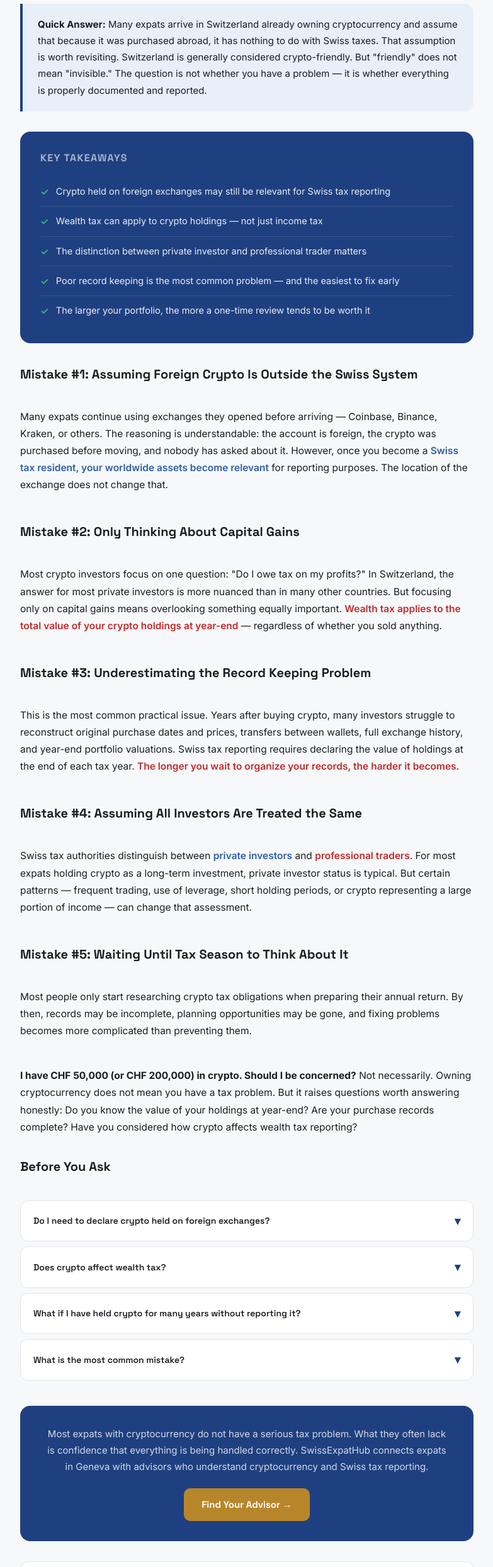
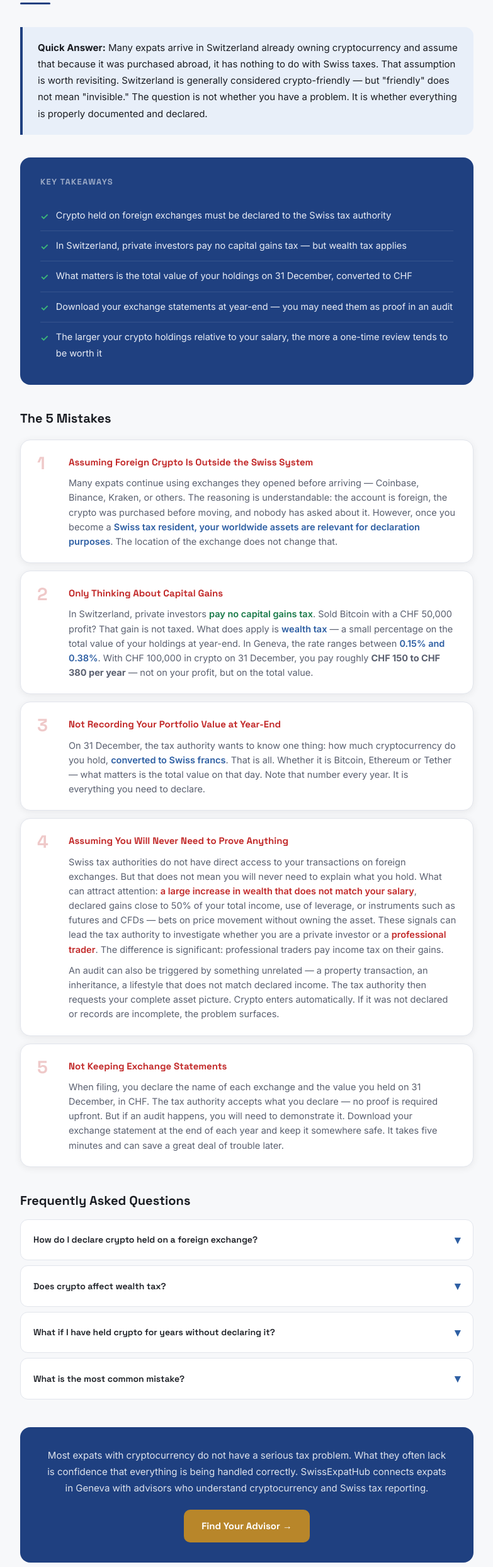
Before and after one commit to clairvue250714/swissexpathub-articles, a plain HTML site: page artigo4.html in a window 1280 px wide. Shown: the part 182-2670 px from the top of the page at 63% size, without its empty margins (248-1031 px from the left). Drawn offline with Linux system fonts and the light colour scheme.

Commit message:
Add files via upload

```diff
--- a/artigo4.html
+++ b/artigo4.html
@@ -48,13 +48,20 @@
 
 *, *::before, *::after { box-sizing: border-box; margin: 0; padding: 0; }
 
+#progress-bar {
+  position: fixed; top: 0; left: 0; height: 3px;
+  background: var(--blue-mid); width: 0%;
+  z-index: 1000; transition: width .1s linear;
+  border-radius: 0 2px 2px 0;
+}
+
 body {
   background: var(--bg);
   color: var(--fg);
   font-family: 'Inter', system-ui, sans-serif;
   font-size: 16px;
   line-height: 1.75;
-  padding: 40px max(16px, 5vw) 80px;
+  padding: 48px max(16px, 5vw) 80px;
 }
 
 .article {
@@ -62,30 +69,36 @@ body {
   margin: 0 auto;
   display: flex;
   flex-direction: column;
-  gap: 32px;
+  gap: 36px;
 }
 
-/* ── HEADER ── */
-.article-header { margin-bottom: 0; border-bottom: none; padding-bottom: 0; }
 .article-meta {
   font-family: 'Space Grotesk', sans-serif;
   font-size: 11px; font-weight: 700;
   letter-spacing: .12em; text-transform: uppercase;
-  color: var(--fg2); margin-bottom: 10px;
+  color: var(--fg2); margin-bottom: 12px;
+  opacity: 0; transform: translateY(-8px);
+  transition: opacity .5s ease, transform .5s ease;
 }
+.article-meta.visible { opacity: 1; transform: translateY(0); }
+
 h1 {
   font-family: 'Space Grotesk', sans-serif;
   font-size: clamp(24px, 5vw, 36px);
   font-weight: 700; line-height: 1.2;
   text-wrap: balance; color: var(--fg);
+  opacity: 0; transform: translateY(12px);
+  transition: opacity .6s ease .15s, transform .6s ease .15s;
 }
+h1.visible { opacity: 1; transform: translateY(0); }
+
 .header-rule {
-  height: 2px; background: var(--blue);
+  height: 3px; background: var(--blue);
   border-radius: 2px; margin-top: 20px;
-  width: 48px;
+  width: 0; transition: width .8s cubic-bezier(.16,1,.3,1) .5s;
 }
+.header-rule.visible { width: 48px; }
 
-/* ── QUICK ANSWER ── */
 .quick-answer {
   background: var(--blue-light);
   border-left: 4px solid var(--blue);
@@ -94,7 +107,6 @@ h1 {
 }
 .quick-answer p { font-size: 15px; color: var(--fg); margin: 0; }
 
-/* ── TAKEAWAYS ── */
 .takeaways {
   background: var(--blue);
   border-radius: 16px;
@@ -102,26 +114,28 @@ h1 {
 }
 .takeaways h2 {
   font-family: 'Space Grotesk', sans-serif;
-  font-size: 16px; font-weight: 700;
-  color: rgba(255,255,255,.6);
-  letter-spacing: .08em; text-transform: uppercase;
-  margin-bottom: 16px; margin-top: 0;
+  font-size: 13px; font-weight: 700;
+  color: rgba(255,255,255,.55);
+  letter-spacing: .1em; text-transform: uppercase;
+  margin-bottom: 18px; margin-top: 0;
 }
 .takeaways ul { list-style: none; }
-.takeaways ul li {
+.takeaway-item {
   color: #e8ecf5;
   font-size: 14.5px;
   padding: 10px 0;
   border-bottom: 1px solid rgba(255,255,255,.1);
   display: flex; gap: 12px; align-items: flex-start;
+  opacity: 0; transform: translateX(-10px);
+  transition: opacity .45s ease, transform .45s ease;
 }
-.takeaways ul li:last-child { border-bottom: none; }
-.takeaways ul li::before {
+.takeaway-item.visible { opacity: 1; transform: translateX(0); }
+.takeaway-item:last-child { border-bottom: none; }
+.takeaway-item::before {
   content: "✓"; color: #3dba78;
-  font-weight: 700; flex-shrink: 0; margin-top: 1px;
+  font-weight: 700; flex-shrink: 0; margin-top: 2px;
 }
 
-/* ── HEADINGS ── */
 h2 {
   font-family: 'Space Grotesk', sans-serif;
   font-size: 20px; font-weight: 700;
@@ -137,66 +151,33 @@ p:last-child { margin-bottom: 0; }
 .hl-blue  { color: var(--blue-mid); font-weight: 600; }
 .hl-green { color: var(--green);    font-weight: 600; }
 .hl-red   { color: var(--red);      font-weight: 600; }
-sup { font-size: 11px; color: var(--blue-mid); }
 
-/* ── SITUATION CARDS ── */
-.situation-cards {
-  display: grid;
-  grid-template-columns: 1fr 1fr;
-  gap: 12px;
-}
-@media (max-width: 520px) { .situation-cards { grid-template-columns: 1fr; } }
-
-.sit-card {
-  background: var(--bg2);
-  border: 1.5px solid var(--border);
-  border-radius: 14px;
-  padding: 18px 20px;
-  box-shadow: var(--shadow);
-  transition: border-color .2s, box-shadow .2s;
-}
-.sit-card:hover { box-shadow: var(--shadow-md); }
-.sit-card.alert { border-color: var(--red); }
-.sit-card h3 { color: var(--blue-mid); margin-bottom: 6px; }
-.sit-card.alert h3 { color: var(--red); }
-.sit-card p { font-size: 13px; color: var(--fg2); margin: 0; }
-
-/* ── CHECKLIST ── */
-.checklist {
+.mistake-item {
   background: var(--bg2);
   border: 1.5px solid var(--border);
   border-radius: 16px;
-  padding: 24px 28px;
+  padding: 22px 26px;
   box-shadow: var(--shadow);
+  display: flex; gap: 18px; align-items: flex-start;
+  transition: box-shadow .2s;
+  opacity: 0; transform: translateX(-14px);
 }
-.checklist h3 {
+.mistake-item.visible { opacity: 1; transform: translateX(0); }
+.mistake-item:hover { box-shadow: var(--shadow-md); }
+.mistake-number {
   font-family: 'Space Grotesk', sans-serif;
-  font-size: 15px; font-weight: 700;
-  margin-bottom: 16px; color: var(--fg);
+  font-size: 28px; font-weight: 700;
+  color: var(--red); line-height: 1;
+  flex-shrink: 0; min-width: 32px;
+  opacity: .25;
 }
-.checklist-item {
-  display: flex; align-items: flex-start; gap: 12px;
-  padding: 11px 0;
-  border-bottom: 1px solid var(--border);
-  cursor: pointer;
+.mistake-content { flex: 1; }
+.mistake-content h3 {
+  color: var(--red); font-size: 15px;
+  margin-bottom: 8px;
 }
-.checklist-item:last-of-type { border-bottom: none; }
-.check-box {
-  width: 22px; height: 22px;
-  border: 2px solid var(--blue);
-  border-radius: 6px; flex-shrink: 0;
-  display: flex; align-items: center; justify-content: center;
-  transition: all .2s; margin-top: 2px;
-}
-.check-box.checked { background: var(--blue); border-color: var(--blue); }
-.check-box.checked::after { content: "✓"; color: white; font-size: 13px; font-weight: 700; }
-.checklist-item.done span { text-decoration: line-through; color: var(--fg2); }
-.checklist-item span { font-size: 14.5px; color: var(--fg); font-family: 'Inter', sans-serif; }
-.progress-bar { height: 5px; background: var(--border); border-radius: 3px; margin-top: 16px; }
-.progress-fill { height: 100%; background: var(--green); border-radius: 3px; transition: width .4s ease; }
-.progress-label { font-size: 12px; color: var(--fg2); margin-top: 6px; font-family: 'Inter', sans-serif; }
+.mistake-content p { font-size: 14.5px; color: var(--fg2); margin: 0; line-height: 1.6; }
 
-/* ── FAQ ── */
 .faq-item {
   background: var(--bg2);
   border: 1.5px solid var(--border);
@@ -205,7 +186,7 @@ sup { font-size: 11px; color: var(--blue-mid); }
   overflow: hidden;
   transition: border-color .2s;
 }
-.faq-item.open { border-color: var(--blue); }
+.faq-item.open { border-color: var(--blue-mid); }
 .faq-q {
   padding: 16px 20px;
   font-family: 'Space Grotesk', sans-serif;
@@ -213,43 +194,35 @@ sup { font-size: 11px; color: var(--blue-mid); }
   cursor: pointer;
   display: flex; justify-content: space-between; align-items: center;
   gap: 12px; color: var(--fg);
-  background: transparent;
+  user-select: none;
 }
-.faq-arrow { color: var(--blue); transition: transform .3s; flex-shrink: 0; font-size: 18px; }
+.faq-arrow { color: var(--blue-mid); transition: transform .3s; flex-shrink: 0; font-size: 18px; }
 .faq-item.open .faq-arrow { transform: rotate(180deg); }
 .faq-a {
-  display: none;
-  padding: 0 20px 16px;
+  max-height: 0; overflow: hidden;
+  transition: max-height .35s ease, padding .35s ease;
   font-size: 14px; color: var(--fg2); line-height: 1.65;
-  font-family: 'Inter', sans-serif;
+  padding: 0 20px;
 }
-.faq-item.open .faq-a { display: block; }
+.faq-item.open .faq-a { max-height: 300px; padding: 0 20px 16px; }
 
-/* ── CTA ── */
 .cta-box {
   background: var(--blue);
   border-radius: 16px;
   padding: 32px 36px;
   text-align: center;
 }
-.cta-box p {
-  color: rgba(255,255,255,.8);
-  font-size: 15px; margin-bottom: 20px;
-}
+.cta-box p { color: rgba(255,255,255,.85); font-size: 15px; margin-bottom: 20px; }
 .cta-btn {
-  background: var(--gold);
-  color: #fff;
-  padding: 13px 28px;
-  border-radius: 10px;
+  background: var(--gold); color: #fff;
+  padding: 13px 28px; border-radius: 10px;
   text-decoration: none;
   font-family: 'Space Grotesk', sans-serif;
   font-size: 15px; font-weight: 700;
-  display: inline-block;
-  transition: opacity .2s;
+  display: inline-block; transition: opacity .2s, transform .2s;
 }
-.cta-btn:hover { opacity: .88; }
+.cta-btn:hover { opacity: .88; transform: translateY(-1px); }
 
-/* ── SOURCES ── */
 .sources {
   background: var(--bg2);
   border: 1.5px solid var(--border);
@@ -265,52 +238,183 @@ sup { font-size: 11px; color: var(--blue-mid); }
 .sources ol { padding-left: 18px; }
 .sources ol li { font-size: 13px; color: var(--fg2); margin-bottom: 5px; }
 
-/* ── FADE IN ── */
-.fade-in { opacity: 0; transform: translateY(14px); transition: opacity .55s ease, transform .55s ease; }
-.fade-in.visible { opacity: 1; transform: translateY(0); }
+.reveal {
+  opacity: 0; transform: translateY(16px);
+  transition: opacity .5s ease, transform .5s ease;
+}
+.reveal.visible { opacity: 1; transform: translateY(0); }
 
 @media (max-width: 600px) {
-  h1 { font-size: 24px; }
-  .situation-cards { grid-template-columns: 1fr; }
+  body { padding-top: 36px; }
+  .takeaways { padding: 20px 20px; }
   .cta-box { padding: 24px 20px; }
-  .takeaways { padding: 20px 20px; }
+  .mistake-item { padding: 16px 18px; gap: 12px; }
+  .mistake-number { font-size: 22px; }
 }
 </style>
 </head>
 <body>
+<div id="progress-bar"></div>
 <div class="article">
 
-  <div class="article-header fade-in"><p class="article-meta">Tax &amp; Finance · Cryptocurrency · 4 min read</p><h1>Cryptocurrency and Swiss Taxes: 5 Things Expats Often Miss</h1></div>
-  <div class="quick-answer fade-in"><p><strong>Quick Answer:</strong> Many expats arrive in Switzerland already owning cryptocurrency and assume that because it was purchased abroad, it has nothing to do with Swiss taxes. That assumption is worth revisiting. Switzerland is generally considered crypto-friendly. But "friendly" does not mean "invisible." The question is not whether you have a problem — it is whether everything is properly documented and reported.</p></div>
-  <div class="takeaways fade-in"><h2>Key Takeaways</h2><ul><li>Crypto held on foreign exchanges may still be relevant for Swiss tax reporting</li><li>Wealth tax can apply to crypto holdings — not just income tax</li><li>The distinction between private investor and professional trader matters</li><li>Poor record keeping is the most common problem — and the easiest to fix early</li><li>The larger your portfolio, the more a one-time review tends to be worth it</li></ul></div>
-  <h2 class="fade-in">Mistake #1: Assuming Foreign Crypto Is Outside the Swiss System</h2>
-  <p class="fade-in">Many expats continue using exchanges they opened before arriving — Coinbase, Binance, Kraken, or others. The reasoning is understandable: the account is foreign, the crypto was purchased before moving, and nobody has asked about it. However, once you become a <span class="hl-blue">Swiss tax resident, your worldwide assets become relevant</span> for reporting purposes. The location of the exchange does not change that.</p>
-  <h2 class="fade-in">Mistake #2: Only Thinking About Capital Gains</h2>
-  <p class="fade-in">Most crypto investors focus on one question: "Do I owe tax on my profits?" In Switzerland, the answer for most private investors is more nuanced than in many other countries. But focusing only on capital gains means overlooking something equally important. <span class="hl-red">Wealth tax applies to the total value of your crypto holdings at year-end</span> — regardless of whether you sold anything.</p>
-  <h2 class="fade-in">Mistake #3: Underestimating the Record Keeping Problem</h2>
-  <p class="fade-in">This is the most common practical issue. Years after buying crypto, many investors struggle to reconstruct original purchase dates and prices, transfers between wallets, full exchange history, and year-end portfolio valuations. Swiss tax reporting requires declaring the value of holdings at the end of each tax year. <span class="hl-red">The longer you wait to organize your records, the harder it becomes.</span></p>
-  <h2 class="fade-in">Mistake #4: Assuming All Investors Are Treated the Same</h2>
-  <p class="fade-in">Swiss tax authorities distinguish between <span class="hl-blue">private investors</span> and <span class="hl-red">professional traders</span>. For most expats holding crypto as a long-term investment, private investor status is typical. But certain patterns — frequent trading, use of leverage, short holding periods, or crypto representing a large portion of income — can change that assessment.</p>
-  <h2 class="fade-in">Mistake #5: Waiting Until Tax Season to Think About It</h2>
-  <p class="fade-in">Most people only start researching crypto tax obligations when preparing their annual return. By then, records may be incomplete, planning opportunities may be gone, and fixing problems becomes more complicated than preventing them.</p>
-  <div class="question-box fade-in"><p><strong>I have CHF 50,000 (or CHF 200,000) in crypto. Should I be concerned?</strong> Not necessarily. Owning cryptocurrency does not mean you have a tax problem. But it raises questions worth answering honestly: Do you know the value of your holdings at year-end? Are your purchase records complete? Have you considered how crypto affects wealth tax reporting?</p></div>
-  <h2 class="fade-in">Before You Ask</h2>
-  <div class="faq fade-in">
-    <div class="faq-item"><div class="faq-q" onclick="toggleFaq(this)">Do I need to declare crypto held on foreign exchanges?<span class="faq-arrow">▾</span></div><div class="faq-a">In most cases, yes. Swiss tax residents are generally required to declare worldwide assets, including crypto held on foreign platforms. The location of the exchange does not eliminate the reporting obligation.</div></div>
-    <div class="faq-item"><div class="faq-q" onclick="toggleFaq(this)">Does crypto affect wealth tax?<span class="faq-arrow">▾</span></div><div class="faq-a">Yes. Cryptocurrency is treated as a taxable asset for wealth tax purposes. Holdings must typically be declared at their year-end market value. Valuation rules can be complex for less liquid tokens.</div></div>
-    <div class="faq-item"><div class="faq-q" onclick="toggleFaq(this)">What if I have held crypto for many years without reporting it?<span class="faq-arrow">▾</span></div><div class="faq-a">This situation is more common than most people realize. There are legal mechanisms in Switzerland to regularize undeclared assets. Speaking with an advisor before the situation becomes a formal problem is strongly recommended.</div></div>
-    <div class="faq-item"><div class="faq-q" onclick="toggleFaq(this)">What is the most common mistake?<span class="faq-arrow">▾</span></div><div class="faq-a">Poor record keeping. Many investors discover years later that transaction history is incomplete, wallet transfers are undocumented, or year-end valuations were never recorded. These gaps are much easier to prevent than to fix.</div></div>
+  <!-- HEADER -->
+  <div class="article-header">
+    <p class="article-meta">Tax &amp; Finance · Cryptocurrency · 4 min read</p>
+    <h1>Cryptocurrency and Swiss Taxes: 5 Things Expats Often Miss</h1>
+    <div class="header-rule"></div>
   </div>
-  <div class="cta-box fade-in"><p>Most expats with cryptocurrency do not have a serious tax problem. What they often lack is confidence that everything is being handled correctly. SwissExpatHub connects expats in Geneva with advisors who understand cryptocurrency and Swiss tax reporting.</p><a href="/directory" class="cta-btn">Find Your Advisor →</a></div>
-  <div class="sources fade-in"><h3>Sources</h3><ol><li>Federal Tax Administration — Cryptocurrency taxation guidelines: estv.admin.ch</li><li>Geneva Tax Authority (AFC) — Wealth tax on digital assets: ge.ch/impots</li></ol></div>
+
+  <!-- QUICK ANSWER -->
+  <div class="quick-answer reveal">
+    <p><strong>Quick Answer:</strong> Many expats arrive in Switzerland already owning cryptocurrency and assume that because it was purchased abroad, it has nothing to do with Swiss taxes. That assumption is worth revisiting. Switzerland is generally considered crypto-friendly — but "friendly" does not mean "invisible." The question is not whether you have a problem. It is whether everything is properly documented and declared.</p>
+  </div>
+
+  <!-- TAKEAWAYS -->
+  <div class="takeaways">
+    <h2>Key Takeaways</h2>
+    <ul>
+      <li class="takeaway-item" data-delay="0">Crypto held on foreign exchanges must be declared to the Swiss tax authority</li>
+      <li class="takeaway-item" data-delay="100">In Switzerland, private investors pay no capital gains tax — but wealth tax applies</li>
+      <li class="takeaway-item" data-delay="200">What matters is the total value of your holdings on 31 December, converted to CHF</li>
+      <li class="takeaway-item" data-delay="300">Download your exchange statements at year-end — you may need them as proof in an audit</li>
+      <li class="takeaway-item" data-delay="400">The larger your crypto holdings relative to your salary, the more a one-time review tends to be worth it</li>
+    </ul>
+  </div>
+
+  <!-- MISTAKES -->
+  <div>
+    <h2 class="reveal">The 5 Mistakes</h2>
+    <div style="display:flex; flex-direction:column; gap:12px; margin-top:16px;">
+
+      <div class="mistake-item" data-delay="0">
+        <div class="mistake-number">1</div>
+        <div class="mistake-content">
+          <h3>Assuming Foreign Crypto Is Outside the Swiss System</h3>
+          <p>Many expats continue using exchanges they opened before arriving — Coinbase, Binance, Kraken, or others. The reasoning is understandable: the account is foreign, the crypto was purchased before moving, and nobody has asked about it. However, once you become a <span class="hl-blue">Swiss tax resident, your worldwide assets are relevant for declaration purposes</span>. The location of the exchange does not change that.</p>
+        </div>
+      </div>
+
+      <div class="mistake-item" data-delay="80">
+        <div class="mistake-number">2</div>
+        <div class="mistake-content">
+          <h3>Only Thinking About Capital Gains</h3>
+          <p>In Switzerland, private investors <span class="hl-green">pay no capital gains tax</span>. Sold Bitcoin with a CHF 50,000 profit? That gain is not taxed. What does apply is <span class="hl-blue">wealth tax</span> — a small percentage on the total value of your holdings at year-end. In Geneva, the rate ranges between <span class="hl-blue">0.15% and 0.38%</span>. With CHF 100,000 in crypto on 31 December, you pay roughly <strong>CHF 150 to CHF 380 per year</strong> — not on your profit, but on the total value.</p>
+        </div>
+      </div>
+
+      <div class="mistake-item" data-delay="160">
+        <div class="mistake-number">3</div>
+        <div class="mistake-content">
+          <h3>Not Recording Your Portfolio Value at Year-End</h3>
+          <p>On 31 December, the tax authority wants to know one thing: how much cryptocurrency do you hold, <span class="hl-blue">converted to Swiss francs</span>. That is all. Whether it is Bitcoin, Ethereum or Tether — what matters is the total value on that day. Note that number every year. It is everything you need to declare.</p>
+        </div>
+      </div>
+
+      <div class="mistake-item" data-delay="240">
+        <div class="mistake-number">4</div>
+        <div class="mistake-content">
+          <h3>Assuming You Will Never Need to Prove Anything</h3>
+          <p>Swiss tax authorities do not have direct access to your transactions on foreign exchanges. But that does not mean you will never need to explain what you hold. What can attract attention: <span class="hl-red">a large increase in wealth that does not match your salary</span>, declared gains close to 50% of your total income, use of leverage, or instruments such as futures and CFDs — bets on price movement without owning the asset. These signals can lead the tax authority to investigate whether you are a private investor or a <span class="hl-red">professional trader</span>. The difference is significant: professional traders pay income tax on their gains.</p>
+          <p style="margin-top:10px;">An audit can also be triggered by something unrelated — a property transaction, an inheritance, a lifestyle that does not match declared income. The tax authority then requests your complete asset picture. Crypto enters automatically. If it was not declared or records are incomplete, the problem surfaces.</p>
+        </div>
+      </div>
+
+      <div class="mistake-item" data-delay="320">
+        <div class="mistake-number">5</div>
+        <div class="mistake-content">
+          <h3>Not Keeping Exchange Statements</h3>
+          <p>When filing, you declare the name of each exchange and the value you held on 31 December, in CHF. The tax authority accepts what you declare — no proof is required upfront. But if an audit happens, you will need to demonstrate it. Download your exchange statement at the end of each year and keep it somewhere safe. It takes five minutes and can save a great deal of trouble later.</p>
+        </div>
+      </div>
+
+    </div>
+  </div>
+
+  <!-- FAQ -->
+  <div>
+    <h2 class="reveal">Frequently Asked Questions</h2>
+    <div style="margin-top:12px;">
+      <div class="faq-item reveal">
+        <div class="faq-q" onclick="toggleFaq(this)">How do I declare crypto held on a foreign exchange?<span class="faq-arrow">▾</span></div>
+        <div class="faq-a">Simply declare the name of the exchange and the value you held on 31 December, converted to Swiss francs. The tax authority accepts what you declare. Keep the exchange statement as a backup in case it is ever requested.</div>
+      </div>
+      <div class="faq-item reveal">
+        <div class="faq-q" onclick="toggleFaq(this)">Does crypto affect wealth tax?<span class="faq-arrow">▾</span></div>
+        <div class="faq-a">Yes. Cryptocurrency is declared at its total value on 31 December, in CHF. In Geneva, the rate ranges between 0.15% and 0.38%. With CHF 100,000 in crypto, you pay between CHF 150 and CHF 380 per year.</div>
+      </div>
+      <div class="faq-item reveal">
+        <div class="faq-q" onclick="toggleFaq(this)">What if I have held crypto for years without declaring it?<span class="faq-arrow">▾</span></div>
+        <div class="faq-a">The issue is not just back taxes. If your crypto holdings are large relative to your salary, the tax authority will want to know where the wealth came from. Most exchanges keep full transaction history — you can export it. The problem arises when you closed an account, lost access, or the platform shut down. Either way, you will need to account for where the funds went. Speaking with an advisor early gives you the most options.</div>
+      </div>
+      <div class="faq-item reveal">
+        <div class="faq-q" onclick="toggleFaq(this)">What is the most common mistake?<span class="faq-arrow">▾</span></div>
+        <div class="faq-a">Not keeping exchange statements. If you are ever audited, you will need to present proof. Download the statement from each exchange at the end of the year and store it somewhere safe — that is all it takes.</div>
+      </div>
+    </div>
+  </div>
+
+  <!-- CTA -->
+  <div class="cta-box reveal">
+    <p>Most expats with cryptocurrency do not have a serious tax problem. What they often lack is confidence that everything is being handled correctly. SwissExpatHub connects expats in Geneva with advisors who understand cryptocurrency and Swiss tax reporting.</p>
+    <a href="/directory" class="cta-btn">Find Your Advisor →</a>
+  </div>
+
+  <!-- SOURCES -->
+  <div class="sources reveal">
+    <h3>Sources</h3>
+    <ol>
+      <li>Federal Tax Administration — Cryptocurrency taxation guidelines: estv.admin.ch</li>
+      <li>Geneva Tax Authority (AFC) — Wealth tax on digital assets: ge.ch/impots</li>
+      <li>CoinTaxReporting — Binance, Coinbase & Kraken Tax Report Switzerland 2026: cointaxreporting.com</li>
+    </ol>
+  </div>
 
 </div>
 <script>
-  const observer = new IntersectionObserver((entries) => {
-    entries.forEach(e => { if (e.isIntersecting) e.target.classList.add("visible"); });
-  }, { threshold: 0.1 });
-  document.querySelectorAll(".fade-in").forEach(el => observer.observe(el));
-  function toggleFaq(el) { el.parentElement.classList.toggle("open"); }
+window.addEventListener('scroll', () => {
+  const docH = document.documentElement.scrollHeight - window.innerHeight;
+  document.getElementById('progress-bar').style.width = (window.scrollY / docH * 100) + '%';
+});
+
+window.addEventListener('load', () => {
+  setTimeout(() => document.querySelector('.article-meta').classList.add('visible'), 80);
+  setTimeout(() => document.querySelector('h1').classList.add('visible'), 220);
+  setTimeout(() => document.querySelector('.header-rule').classList.add('visible'), 420);
+});
+
+const takeawayObs = new IntersectionObserver((entries) => {
+  entries.forEach(e => {
+    if (e.isIntersecting) {
+      setTimeout(() => e.target.classList.add('visible'), parseInt(e.target.dataset.delay || 0));
+      takeawayObs.unobserve(e.target);
+    }
+  });
+}, { threshold: 0.15 });
+document.querySelectorAll('.takeaway-item').forEach(el => takeawayObs.observe(el));
+
+const mistakeObs = new IntersectionObserver((entries) => {
+  entries.forEach(e => {
+    if (e.isIntersecting) {
+      setTimeout(() => e.target.classList.add('visible'), parseInt(e.target.dataset.delay || 0));
+      mistakeObs.unobserve(e.target);
+    }
+  });
+}, { threshold: 0.08 });
+document.querySelectorAll('.mistake-item').forEach(el => mistakeObs.observe(el));
+
+const revealObs = new IntersectionObserver((entries) => {
+  entries.forEach(e => {
+    if (e.isIntersecting) {
+      e.target.classList.add('visible');
+      revealObs.unobserve(e.target);
+    }
+  });
+}, { threshold: 0.08 });
+document.querySelectorAll('.reveal').forEach(el => revealObs.observe(el));
+
+function toggleFaq(el) {
+  el.parentElement.classList.toggle('open');
+}
 </script>
 </body>
 </html>
```
